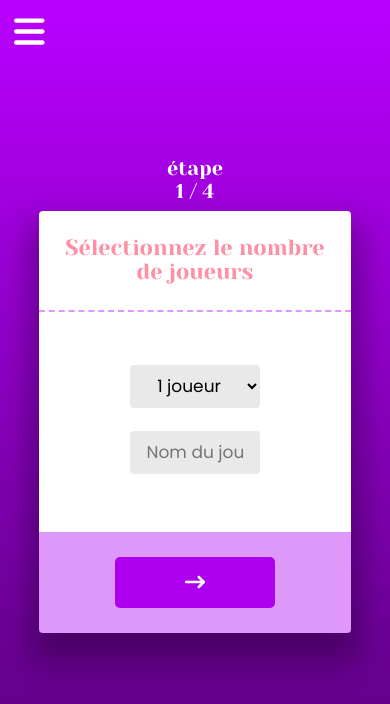
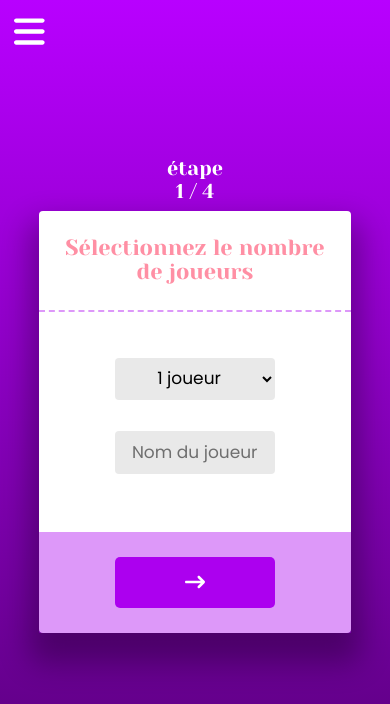
Before and after one commit to SergioTrinquet/Memory_Game, a Vue app: page /settings in a window 390 px wide. Shown: the top 704 px of the page. Built offline with nearby package versions, Linux system fonts and the light colour scheme; a web font is replaced by a local one.

Commit message:
Modifs mineures CSS sur partie Settings

```diff
--- a/src/App.vue
+++ b/src/App.vue
@@ -84,16 +84,26 @@ select,
 option,
 .msg-error {
   font-family: 'Poppins', sans-serif;
-  font-size: clamp(14px, 3vw, 17px);
   text-align: center;
 }
+option,
+.msg-error {
+  font-size: clamp(14px, 3vw, 17px);
+}
 input,
+select {
+  font-size:clamp(17px, 3vmin, 20px);
+}
+input[type="text"],
 select {
   border: 0;
   background-color: #e9e9e9;
   padding: 1vh 2vh;
   border-radius: 4px;
-  font-size:clamp(17px, 3vmin, 20px);
+}
+input[type="text"]:focus,
+select:focus {
+  outline: 3px solid #dd98f9;
 }
 
 </style>
--- a/src/views/Settings.vue
+++ b/src/views/Settings.vue
@@ -7,7 +7,7 @@
     </div>
 
     <!-- Nombre de joueurs -->
-    <Modal :show="selectedModal[0]">
+    <Modal :show="selectedModal[0]" id="first-modal">
       <div class="modal-legend">Sélectionnez le nombre de joueurs</div>
 
       <div class="modal-content" id="first-modal">
@@ -34,7 +34,7 @@
       <div class="modal-buttons" data-order="0">
         <BaseButton
           @click="recordNbPlayers"
-          class="bt-navigation solo"
+          class="bt-navigation"
           :hover-effect="{ backgroundColor: colorHoverEffect, color: '#fff' }"
         >
           Suivant
@@ -326,7 +326,7 @@
   });
 </script>
 
-<style scoped>
+<style scoped lang="scss">
 .modals {
   display: flex;
   flex-direction: column;
@@ -431,6 +431,10 @@
   margin: 0 auto;
   display: block;
 }
+::placeholder {
+  color: #6f6f6f;
+}
+
 select {
   width: 30%;
 }
@@ -461,14 +465,16 @@ select.error {
 .range {
   display: flex;
   justify-content: center;
+  font-size: min(3vmin, 24px);
 }
 .range span {
   margin: 0 8px;
-  font-family:'Trebuchet MS', 'Lucida Sans Unicode', 'Lucida Grande', 'Lucida Sans', Arial, sans-serif;
-  color: #9400CD;
+  font-family: 'Poppins', sans-serif;
+  color: var(--color-primary);
 }
 .result-seconds {
   text-align: center;
+  margin-top: 1vh;
 }
 
 input[type="range"] {
@@ -521,9 +527,17 @@ button.bt-navigation:first-child {
 button.bt-navigation:last-child {
   margin: 0 0 0  1.5vh;
 }
-button.bt-navigation.solo {
-  margin: 0;
+
+#first-modal {
+  button.bt-navigation {
+    margin: 0;
+  }
+  input[type="text"], select {
+    width: max(160px, 50%);
+  }
 }
+
+
 .icon-left,
 .icon-right {
   position: absolute;
@@ -548,10 +562,11 @@ button.bt-navigation:hover .icon-right {
   .lgn-joueur {
     align-items: center;
     flex-direction: column;
-    padding: 1.1vmin 0;
-  }
-  .lgn-joueur input[type="text"] {
-    text-align: center;
+    padding: max(12px, 1.1vmin) 0;
+
+    input[type="text"] {
+      text-align: center;
+    }
   }
 
   :deep(.libelle) {
```
